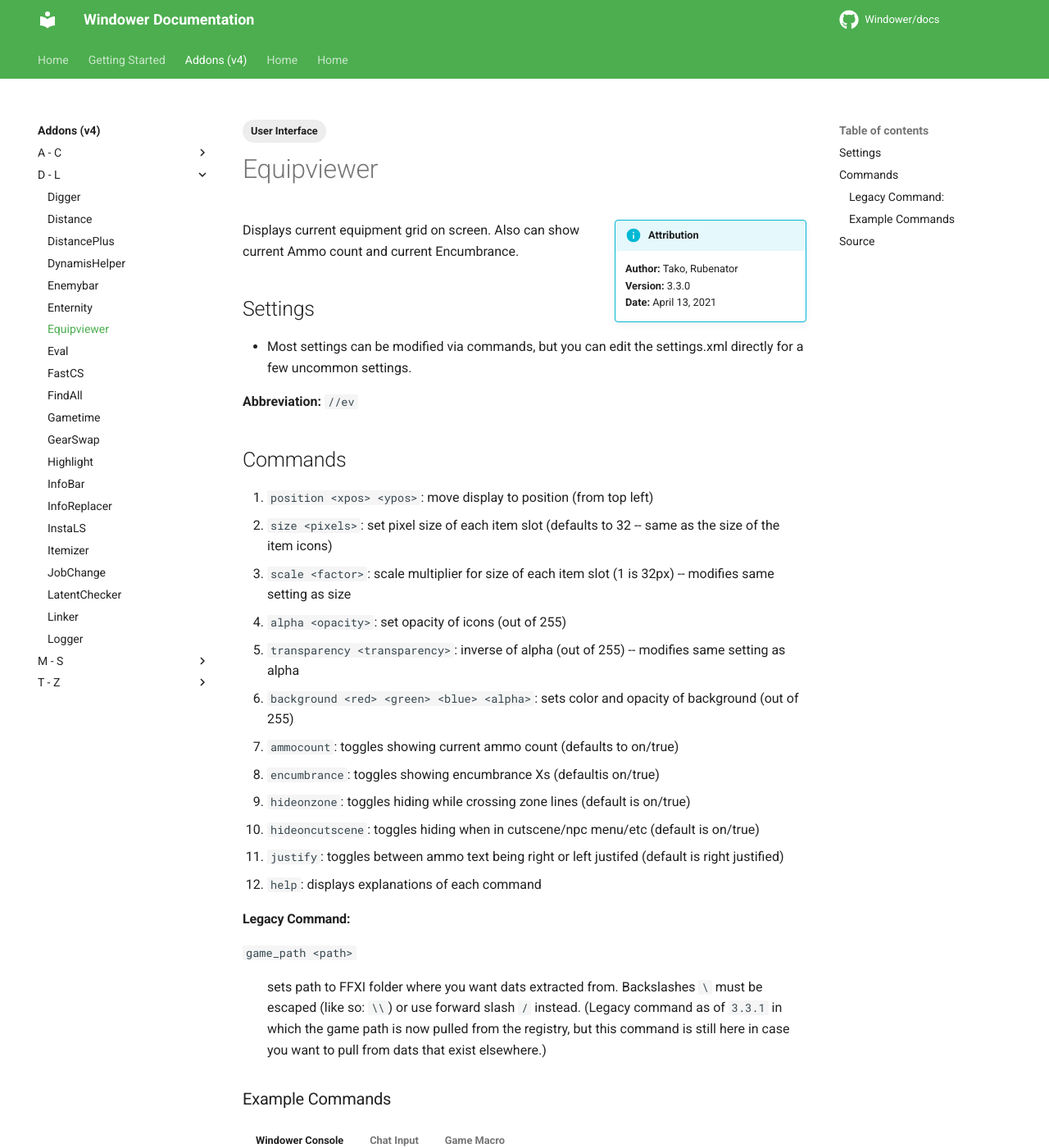
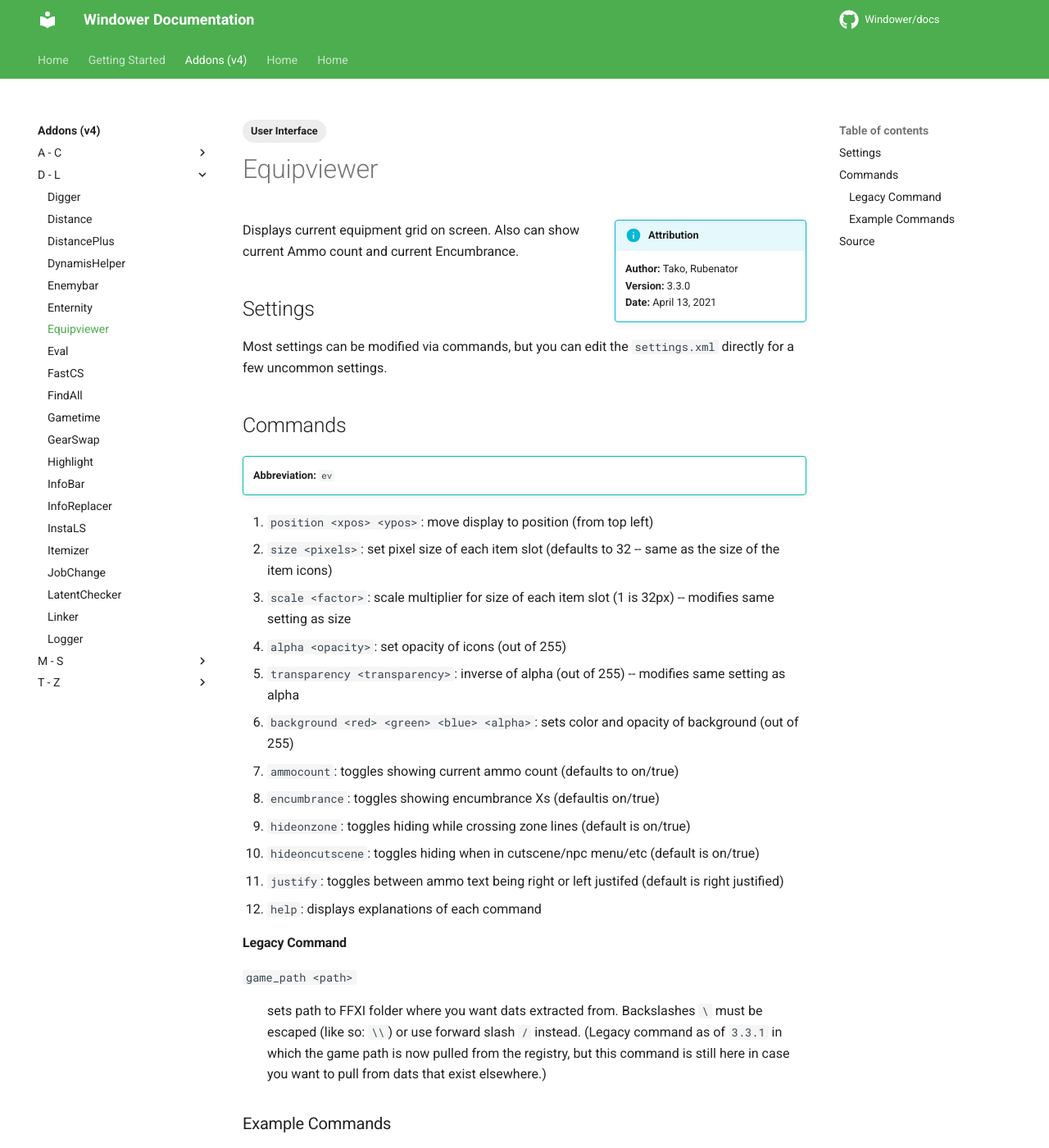
Before and after one commit to zetaepyon/windower-docs, an MkDocs documentation site: the page built from docs/addons_v4/equipviewer.md, in a window 1280 px wide and 1400 px high. Shown: the whole window at 82% size. Built offline with MkDocs 1.6.1 and Material for MkDocs 9.7.7, drawn with Linux system fonts in a browser that asks for light colours; comment, search, counter and statistics services are not loaded; part of the change alters nothing that is shown.

```diff
--- a/docs/addons_v4/equipviewer.md
+++ b/docs/addons_v4/equipviewer.md
@@ -15,11 +15,14 @@ Displays current equipment grid on screen. Also can show current Ammo count and
 
 ## Settings
 
-* Most settings can be modified via commands, but you can edit the settings.xml directly for a few uncommon settings.
-
-**Abbreviation:** `//ev`
+Most settings can be modified via commands, but you can edit the `settings.xml` directly for a few uncommon settings.
 
 ## Commands
+
+!!! tip ""
+
+    **Abbreviation:** `ev`
+
 1. `position <xpos> <ypos>`: move display to position (from top left)
 2. `size <pixels>`: set pixel size of each item slot (defaults to 32 -- same as the size of the item icons)
 3. `scale <factor>`: scale multiplier for size of each item slot (1 is 32px) -- modifies same setting as size
@@ -33,7 +36,7 @@ Displays current equipment grid on screen. Also can show current Ammo count and
 11. `justify`: toggles between ammo text being right or left justifed (default is right justified)
 12. `help`: displays explanations of each command
 
-#### Legacy Command:
+#### Legacy Command
 
 `game_path <path>`
 :   sets path to FFXI folder where you want dats extracted from. Backslashes `\` must be escaped (like so: `\\`) or use forward slash `/` instead. (Legacy command as of `3.3.1` in which the game path is now pulled from the registry, but this command is still here in case you want to pull from dats that exist elsewhere.)
```
